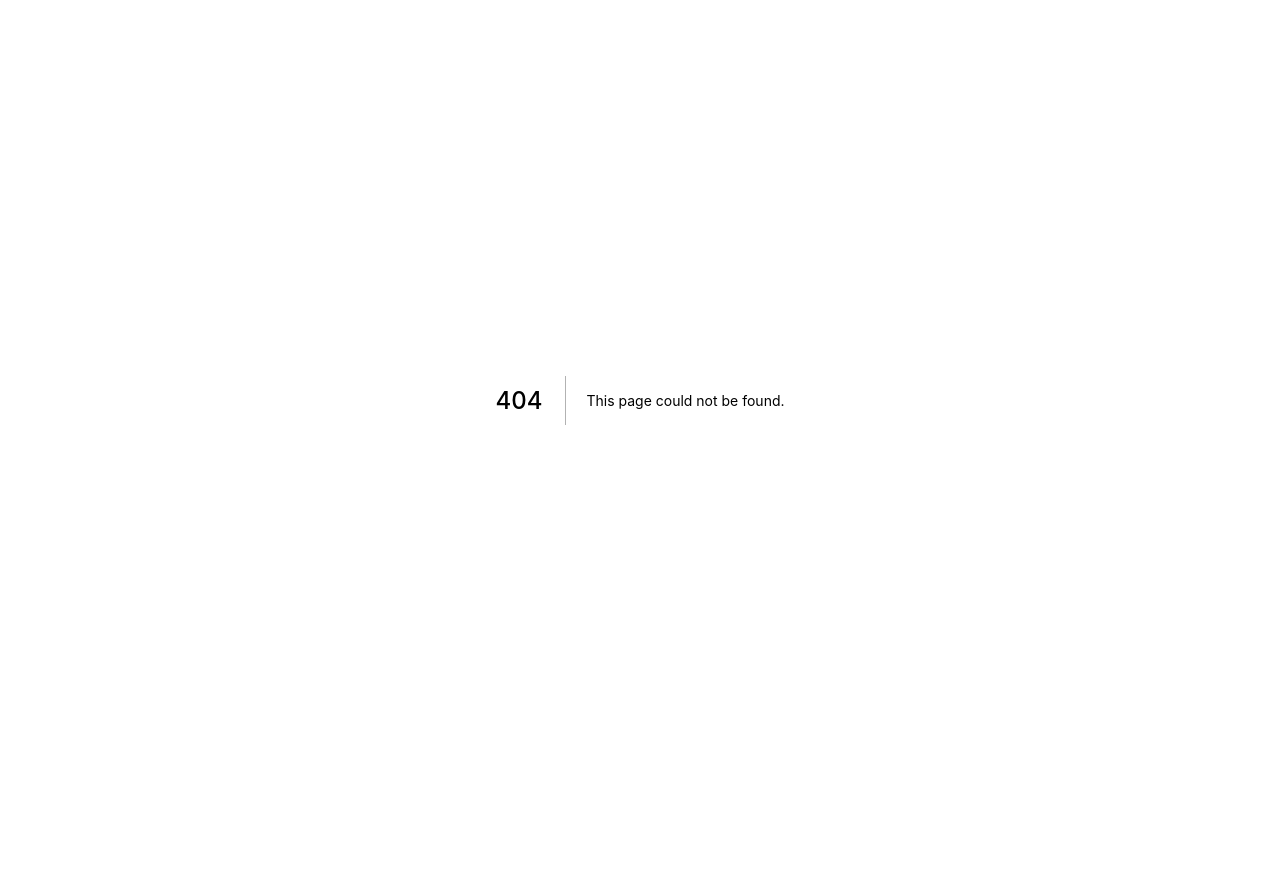
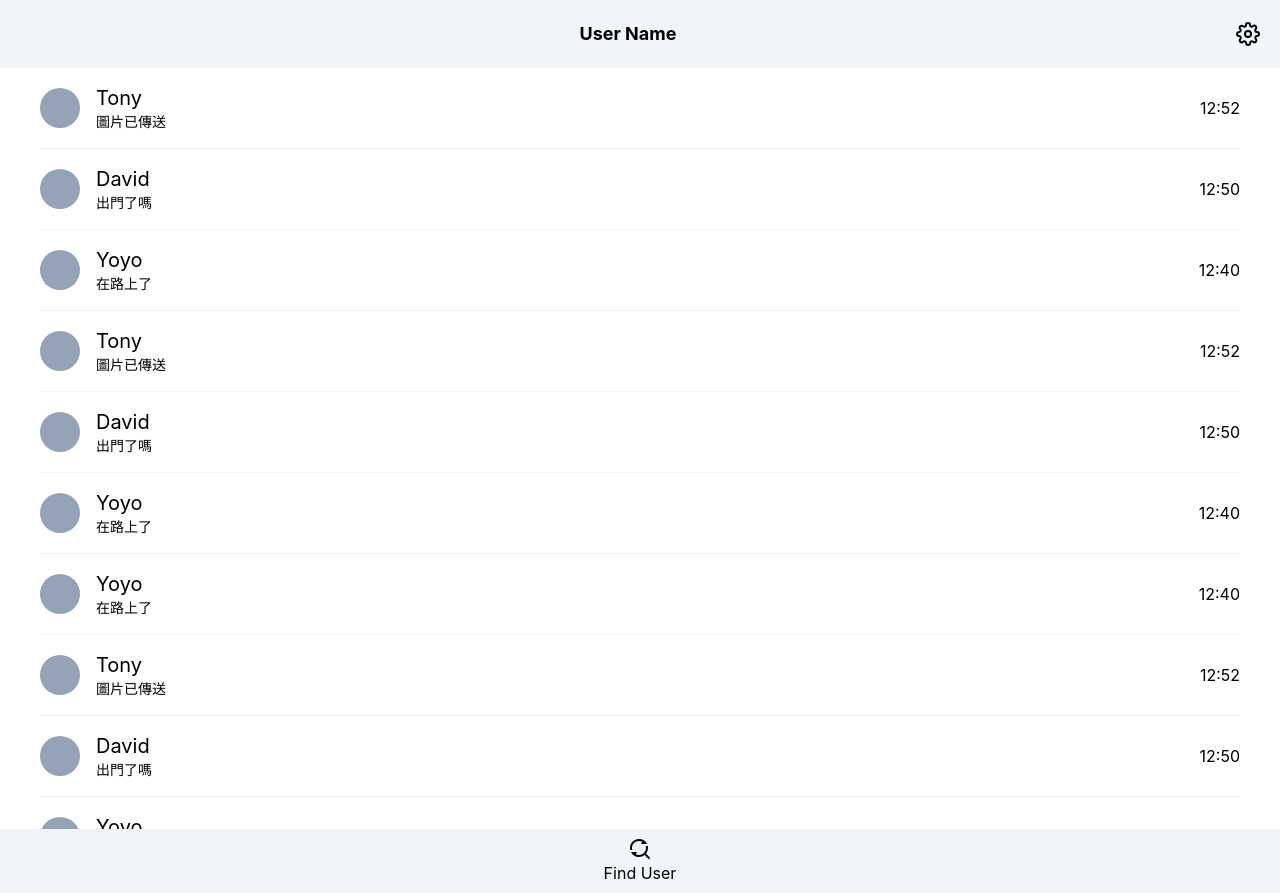
Before and after one commit to Lei-Hsu/chat-room, a Next.js app: page /message in a window 1280 px wide. Before the commit this address had no page. Before the commit the page ends 800 px from the top, so only its background shows below. Built offline with nearby package versions, Linux system fonts and the light colour scheme.

Commit message:
feat : add message page

```diff
--- /dev/null
+++ b/src/components/message/Message.tsx
@@ -0,0 +1,41 @@
+import React, { useMemo } from 'react';
+
+import { useRouter } from 'next/router';
+
+import { MessageInfo } from '@Interface/I_message';
+
+interface MessageProps {
+  messageInfo: MessageInfo[];
+}
+
+const Message = ({ messageInfo }: MessageProps) => {
+  const router = useRouter();
+
+  const MessageBox = useMemo(() => {
+    return (
+      <>
+        {messageInfo.length &&
+          messageInfo.map((item) => (
+            <div
+              key={item.id}
+              className="flex cursor-pointer items-center justify-between border-b border-b-gray-100 py-4"
+              onClick={() => router.push(`/message-room/${item.id}`)}
+            >
+              <div className="flex items-center">
+                <div className="mr-4 h-10 w-10 rounded-full bg-slate-400" />
+                <div>
+                  <div className="text-xl">{item.name}</div>
+                  <div className="text-sm">{item.text}</div>
+                </div>
+              </div>
+              <div>{item.time}</div>
+            </div>
+          ))}
+      </>
+    );
+  }, [messageInfo]);
+
+  return <div className="h-[825px] overflow-y-scroll px-10 pb-[120px]">{MessageBox}</div>;
+};
+
+export default Message;
--- /dev/null
+++ b/src/components/message/MessageFooter.tsx
@@ -0,0 +1,15 @@
+import React from 'react';
+import { RiFindReplaceLine } from 'react-icons/ri';
+
+const MessageFooter = () => {
+  return (
+    <div className="absolute bottom-0 left-0 w-full bg-slate-100 p-2">
+      <div className="flex cursor-pointer flex-col items-center justify-center">
+        <RiFindReplaceLine className="h-6 w-6" />
+        <span>Find User</span>
+      </div>
+    </div>
+  );
+};
+
+export default MessageFooter;
--- /dev/null
+++ b/src/components/message/MessageHeader.tsx
@@ -0,0 +1,18 @@
+import React from 'react';
+import { FiSettings } from 'react-icons/fi';
+
+interface MessageHeaderProps {
+  hostName: string;
+}
+
+const MessageHeader = ({ hostName }: MessageHeaderProps) => {
+  return (
+    <div className="flex w-full items-center justify-between bg-slate-100 p-5 text-center text-lg font-bold">
+      <div></div>
+      <div>{hostName}</div>
+      <FiSettings className="h-6 w-6 cursor-pointer" />
+    </div>
+  );
+};
+
+export default MessageHeader;
--- a/src/components/messageRoom/MessageHeader.tsx
+++ b/src/components/messageRoom/MessageHeader.tsx
@@ -3,6 +3,7 @@ import { FiMoreVertical } from 'react-icons/fi';
 import { IoIosArrowBack } from 'react-icons/io';
 
 import Image from 'next/image';
+import { useRouter } from 'next/router';
 
 interface MessageHeaderProps {
   imagePath?: string;
@@ -11,12 +12,17 @@ interface MessageHeaderProps {
 }
 
 const MessageHeader = ({ imagePath, isOnline, userName }: MessageHeaderProps) => {
+  const router = useRouter();
+
   const onlineStatus = isOnline ? 'text-green-300' : 'text-red-600';
   const onlineText = isOnline ? 'Online now' : 'Offline';
 
   return (
-    <div className="relative flex items-center justify-center border-b border-b-gray-200 p-5">
-      <IoIosArrowBack className="absolute left-5 h-8 w-8 cursor-pointer text-slate-400" />
+    <div className="relative flex items-center justify-center border-b border-b-gray-200 p-2">
+      <IoIosArrowBack
+        className="absolute left-5 h-8 w-8 cursor-pointer text-slate-400"
+        onClick={() => router.push('/home')}
+      />
       <div className="flex">
         {/* <Image height={40} width={40} src="" /> */}
         <div className="mr-5 h-10 w-10 rounded-full bg-slate-500" />
--- a/src/components/messageRoom/Messages.tsx
+++ b/src/components/messageRoom/Messages.tsx
@@ -39,7 +39,7 @@ const Messages = ({ messageInfo }) => {
     lastMessageBox.current.scrollIntoView();
   }, [messageInfo]);
 
-  return <div className={`h-[810px] overflow-y-scroll p-10 pb-[120px]`}>{MessageBox}</div>;
+  return <div className={`h-[825px] overflow-y-scroll p-10 pb-[120px]`}>{MessageBox}</div>;
 };
 
 export default Messages;
--- /dev/null
+++ b/src/interfaces/I_message.ts
@@ -0,0 +1,7 @@
+export interface MessageInfo {
+  id: number
+  name: string
+  text: string
+  time: string
+  imagePath?: string;
+}
--- a/src/pages/index.tsx
+++ b/src/pages/index.tsx
@@ -1,11 +1,12 @@
+import React from 'react';
+
 import Head from 'next/head';
-import React from 'react';
 
 function Home() {
   return (
     <div className="flex min-h-screen flex-col items-center justify-center py-2">
       <Head>
-        <title>Create Next App</title>
+        <title>Login</title>
         <link rel="icon" href="/favicon.ico" />
       </Head>
 
--- /dev/null
+++ b/src/pages/message/index.tsx
@@ -0,0 +1,82 @@
+import React from 'react';
+
+import { MessageInfo } from '@Interface/I_message';
+
+import Message from '@Components/message/Message';
+import MessageFooter from '@Components/message/MessageFooter';
+import MessageHeader from '@Components/message/MessageHeader';
+
+const mockHomeInfo: MessageInfo[] = [
+  {
+    id: 1,
+    name: 'Tony',
+    text: '圖片已傳送',
+    time: '12:52',
+  },
+  {
+    id: 2,
+    name: 'David',
+    text: '出門了嗎',
+    time: '12:50',
+  },
+  {
+    id: 3,
+    name: 'Yoyo',
+    text: '在路上了',
+    time: '12:40',
+  },
+  {
+    id: 1,
+    name: 'Tony',
+    text: '圖片已傳送',
+    time: '12:52',
+  },
+  {
+    id: 2,
+    name: 'David',
+    text: '出門了嗎',
+    time: '12:50',
+  },
+  {
+    id: 3,
+    name: 'Yoyo',
+    text: '在路上了',
+    time: '12:40',
+  },
+  {
+    id: 3,
+    name: 'Yoyo',
+    text: '在路上了',
+    time: '12:40',
+  },
+  {
+    id: 1,
+    name: 'Tony',
+    text: '圖片已傳送',
+    time: '12:52',
+  },
+  {
+    id: 2,
+    name: 'David',
+    text: '出門了嗎',
+    time: '12:50',
+  },
+  {
+    id: 3,
+    name: 'Yoyo',
+    text: '在路上了',
+    time: '12:40',
+  },
+];
+
+const HomePage = () => {
+  return (
+    <div className="relative">
+      <MessageHeader hostName={'User Name'} />
+      <Message messageInfo={mockHomeInfo} />
+      <MessageFooter />
+    </div>
+  );
+};
+
+export default HomePage;
```
